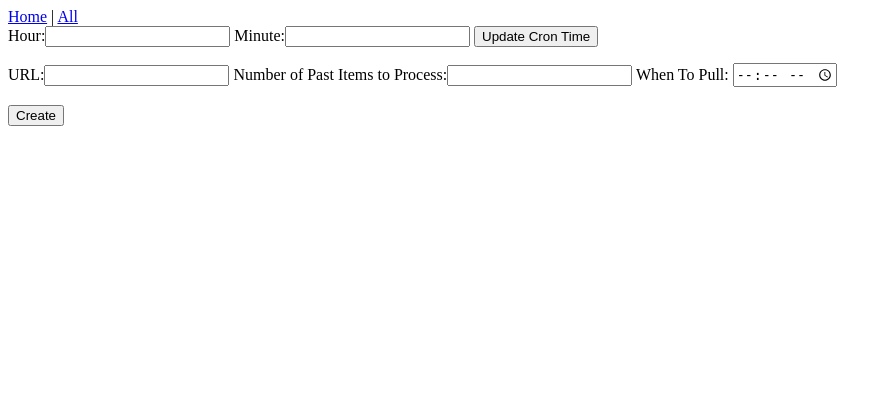
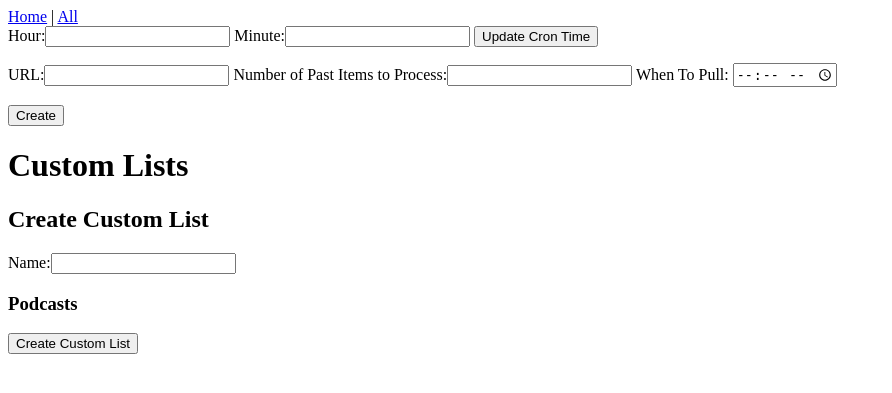
Before and after one commit to modernNeo/podcasts, a Django app: page / in a window 1280 px wide. Shown: the top 393 px of the page, without its empty margins (0-892 px from the left). Run offline with Django 5.2, Linux system fonts and the light colour scheme; data comes from the database, SQL or seed files in the repository; data that the repository does not hold is empty; parts of the project's set-up code (start-up, migrations or seed data) failed here and were passed over.

Commit message:
adding a custom list feature as I am moving towards AntennaPod soon and they dont have this option

```diff
--- a/podcasts_site/podcasts/models.py
+++ b/podcasts_site/podcasts/models.py
@@ -285,3 +285,36 @@ class TroubleRecord(models.Model):
     )
     def __str__(self):
         return f"Error [{self.message}] in podcast {self.podcast}"
+
+
+class CustomList(models.Model):
+    name = models.CharField(max_length=1000)
+
+    @property
+    def url_friendly_name(self):
+        if len(self.name.strip()) == 0:
+            raise Exception("no name detected")
+        return string_cleaner(self.name)
+
+    @property
+    def rss_feed_available(self):
+        return len(self.name.strip()) > 0
+
+    @property
+    def feed_file_location(self):
+        return f"{settings.MEDIA_ROOT}/{RSS_FEED_FOLDER_NAME}/{self.url_friendly_name}.xml"
+
+    @property
+    def http_feed_location(self):
+        return f"{settings.HTTP_XML_FQDN}{settings.MEDIA_URL}{RSS_FEED_FOLDER_NAME}/{self.url_friendly_name}.xml"
+
+    def __str__(self) -> str:
+        return f"Custom List: {self.name}"
+
+
+class CustomListEntry(models.Model):
+    custom_list = models.ForeignKey(CustomList, on_delete=models.CASCADE)
+    podcast = models.ForeignKey(YouTubePodcast, on_delete=models.CASCADE)
+
+    def __str__(self) -> str:
+        return f"Custom List {self.custom_list} entry: {self.podcast}"
--- a/podcasts_site/podcasts/templates/podcasts/index.html
+++ b/podcasts_site/podcasts/templates/podcasts/index.html
@@ -13,6 +13,40 @@
     <label>When To Pull: </label><input type="time" name="when_to_pull" required><br><br>
     <button name="action" value="Create" type="submit">Create</button>
 </form>
+
+<h1>Custom Lists</h1>
+
+
+{%  for custom_list in custom_lists %}
+    <form method="post">
+    {% csrf_token %}
+     <input type="number" name="custom_list_id" value="{{ custom_list.list_info.id }}" hidden>
+    <h4>{{ custom_list.list_info }}</h4>
+    {%  if podcast.rss_feed_available %}
+        <a href="{{ podcast.http_feed_location }}" target="_blank">RSS Feed</a><br>
+    {%  endif %}
+    {% for podcast in podcasts %}
+        <input type="checkbox" {%  if podcast.frontend_name in custom_list.podcast_names %}  checked {%  endif %} name="[checked_podcasts]{{ podcast.frontend_name }}" value="{{ podcast.id }}">
+        <label> {{ podcast.frontend_name }}</label><br>
+    {%  endfor %}
+     <button name="action" value=update_custom_list type="submit">Update Custom List</button>
+    <button name="action" value=delete_custom_list type="submit">Delete Custom List</button>
+    <br><br>
+    </form>
+{% endfor %}
+
+<form method="post">
+<h2>Create Custom List</h2>
+    {% csrf_token %}
+    <label>Name:</label><input type="text" name="name"><br>
+    <h3>Podcasts</h3>
+    {% for podcast in podcasts %}
+        <input type="checkbox" name="[checked_podcasts]{{ podcast.frontend_name }}" value="{{ podcast.id }}">
+        <label> {{ podcast.frontend_name }}</label><br>
+    {%  endfor %}
+    <button name="action" value="create_custom_list" type="submit">Create Custom List</button>
+</form>
+
 
 {%  for podcast in podcasts %}
     <form method="post">
--- a/podcasts_site/podcasts/views/showing_videos.py
+++ b/podcasts_site/podcasts/views/showing_videos.py
@@ -1,8 +1,10 @@
 import os
 
-from podcasts.models import YouTubePodcast, CronSchedule, YouTubeVideo
+from querystring_parser import parser
+
+from podcasts.models import YouTubePodcast, CronSchedule, YouTubeVideo, CustomList, CustomListEntry
 from podcasts.views.delete_podcast import delete_podcast
-from podcasts.views.generate_rss_file import generate_rss_file
+from podcasts.views.generate_rss_file import generate_rss_file, generate_custom_list_rss_file
 from podcasts.views.reset_podcast import reset_podcast
 from podcasts.views.setup_logger import Loggers
 
@@ -96,7 +98,73 @@ def showing_videos(request):
         cron_schedule.hour = request.POST['hour']
         cron_schedule.minute = request.POST['minute']
         cron_schedule.save()
+    elif request.POST.get("action", False) == "create_custom_list":
+        custom_list = CustomList()
+        post_dict = parser.parse(request.POST.urlencode())
+        custom_list.name = request.POST['name']
+        podcasts = get_list_of_checked_podcasts(post_dict)
+        if len(podcasts) > 0:
+            custom_list.save()
+            for podcast in podcasts:
+                CustomListEntry(podcast=podcast, custom_list=custom_list).save()
+        generate_custom_list_rss_file(custom_list.id)
+    elif request.POST.get("action", False) == "delete_custom_list":
+        post_dict = parser.parse(request.POST.urlencode())
+        if 'custom_list_id' in post_dict:
+            CustomList.objects.all().filter(id=post_dict['custom_list_id']).delete()
+    elif request.POST.get("action", False) == "update_custom_list":
+        post_dict = parser.parse(request.POST.urlencode())
+        if 'custom_list_id' in post_dict:
+            custom_list = CustomList.objects.all().filter(id=post_dict['custom_list_id']).first()
+            podcasts = get_list_of_checked_podcasts(post_dict)
+            if len(podcasts) == 0:
+                for podcast in custom_list.customlistentry_set.all():
+                    podcast.delete()
+            else:
+                current_list_entries = custom_list.customlistentry_set.all()
+                # delete current ones that were unchecked
+                for current_list_entry in current_list_entries:
+                    if current_list_entry not in podcasts:
+                        current_list_entry.delete()
+
+                # add new ones
+                for podcast in podcasts:
+                    if podcast not in current_list_entries:
+                        CustomListEntry(podcast=podcast, custom_list=custom_list).save()
+            generate_custom_list_rss_file(custom_list.id)
+
+
+
+
+    custom_lists = []
+    for custom_list in CustomList.objects.all():
+        names = []
+        for podcast in custom_list.customlistentry_set.all():
+            podcast = podcast.podcast
+            names.append(podcast.frontend_name)
+        custom_lists.append({
+            "list_info" : custom_list,
+            "podcast_names" : names,
+        })
+
     return {
+        "custom_lists": custom_lists,
         "podcasts" : YouTubePodcast.objects.all().order_by("-id"),
         "cron_schedule" : cron_schedule
     }
+
+def get_list_of_checked_podcasts(post_dict):
+    if 'checked_podcasts' not in post_dict:
+        return []
+    list_of_checked_podcasts = post_dict['checked_podcasts']
+    podcasts = []
+    if type(list_of_checked_podcasts) is str:
+        podcast = YouTubePodcast.objects.all().filter(id=list_of_checked_podcasts).first()
+        if podcast:
+            podcasts.append(podcast)
+    else:
+        for checked_podcasts in list_of_checked_podcasts:
+            podcast = YouTubePodcast.objects.all().filter(id=checked_podcasts).first()
+            if podcast:
+                podcasts.append(podcast)
+    return podcasts
--- a/requirements.txt
+++ b/requirements.txt
@@ -7,3 +7,6 @@
 # git+https://github.com/modernNeo/yt-dlp.git@701b2786f225caf1336eff31220afe0026fac238
 
 APScheduler==3.9.1
+
+
+querystring_parser
```
Also changed, not shown: podcasts_site/podcasts/views/generate_rss_file.py (+34 -1 lines), podcasts_site/podcasts/migrations/0009_customlist_customlistentry.py (added).
